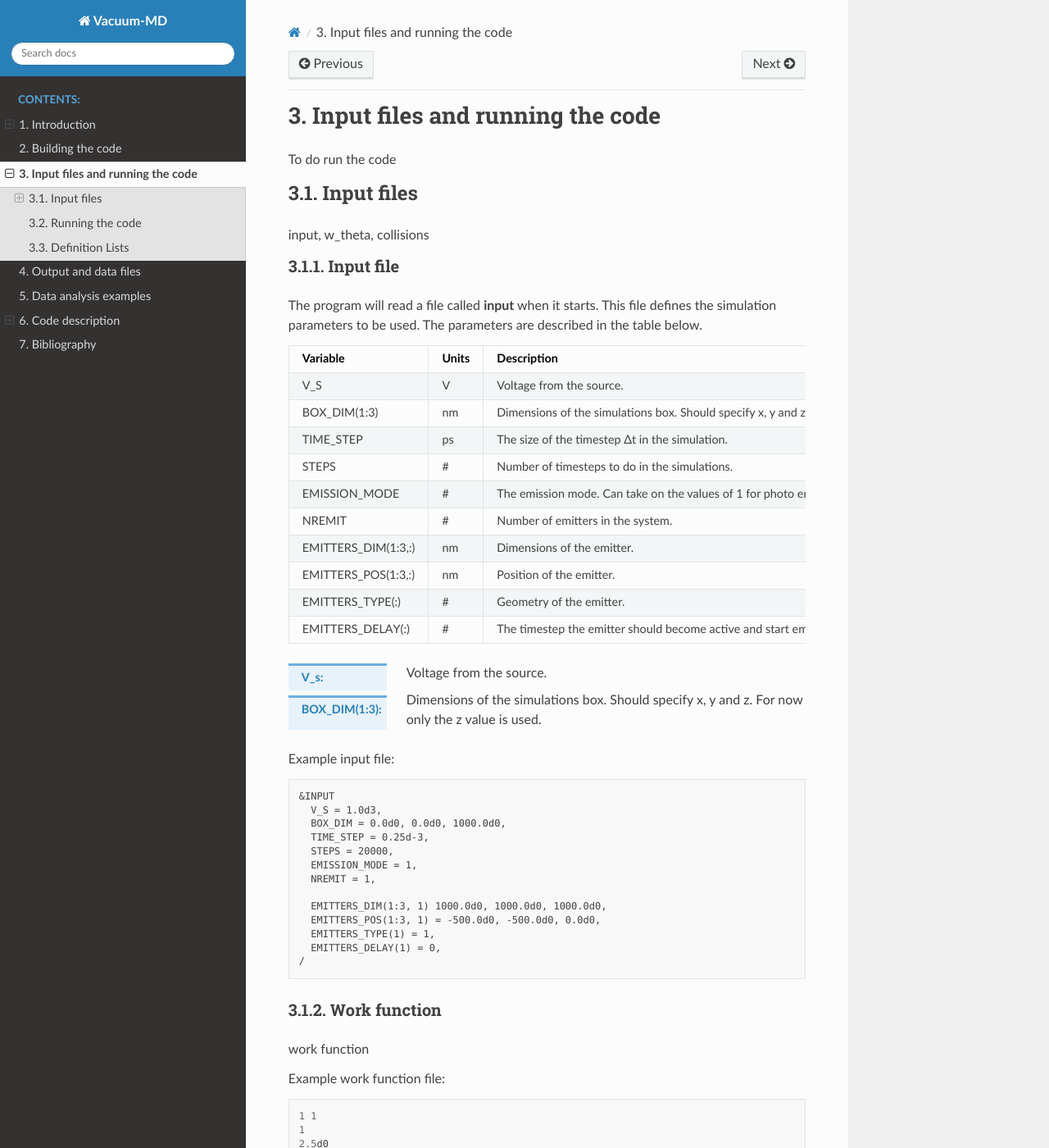
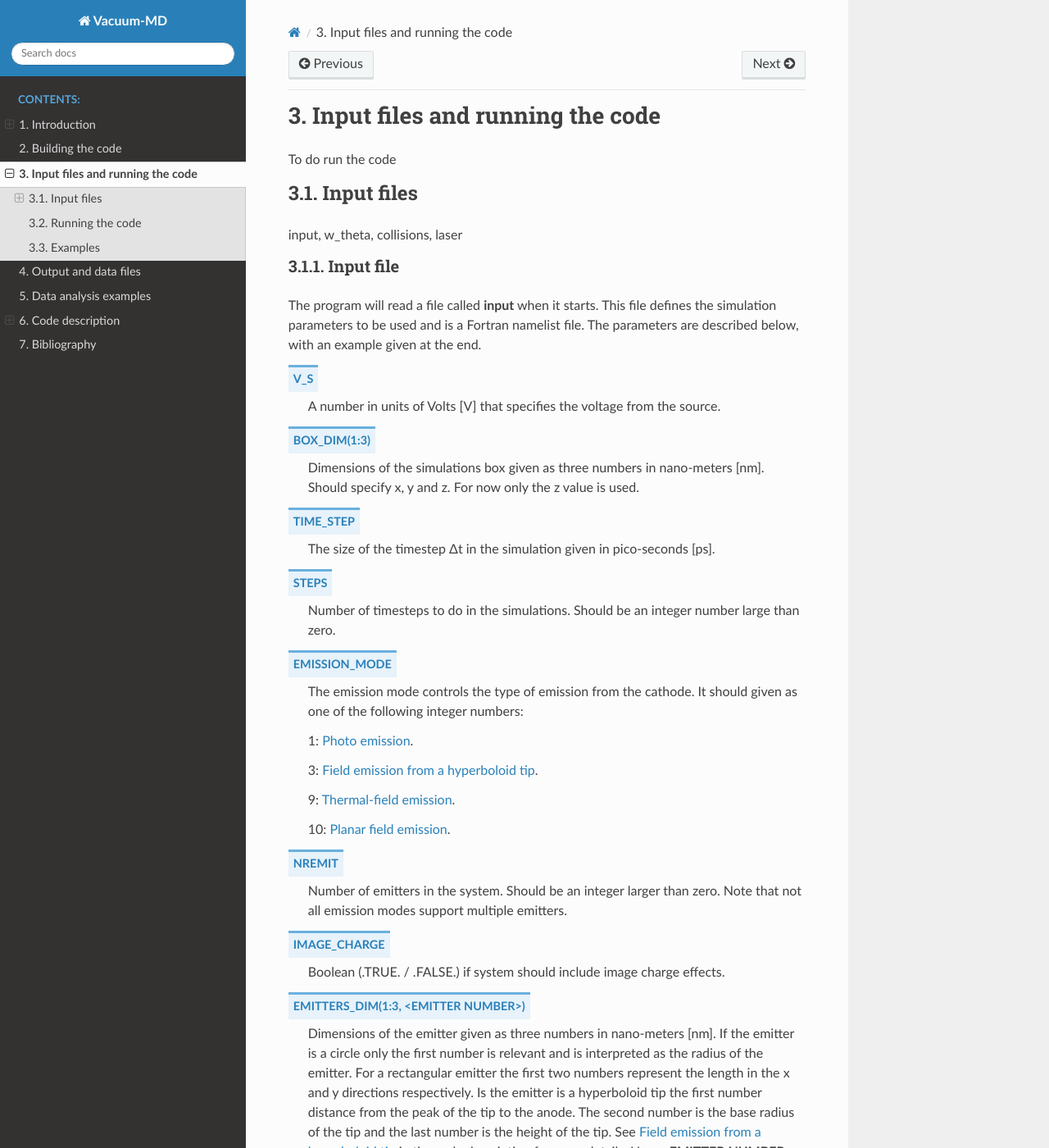
Before and after one commit to NanoPhysicsCenter/RUMDEED, a Sphinx documentation site: the page built from docs/source/run.rst, in a window 1280 px wide and 1400 px high. Shown: the whole window at 82% size. Built offline with Sphinx 7.4.7 and the Read the Docs theme 2.0.0, drawn with Linux system fonts in a browser that asks for light colours; some of the changed text lies outside the part shown.

Commit message:
pe docs update

```diff
--- a/docs/source/run.rst
+++ b/docs/source/run.rst
@@ -5,34 +5,59 @@
 
 Input files
 -----------
-input, w_theta, collisions
+input, w_theta, collisions, laser
 
 Input file
 ++++++++++
-The program will read a file called **input** when it starts. This file defines the simulation parameters to be used. The parameters are described
-in the table below.
+The program will read a file called **input** when it starts. This file defines the simulation parameters to be used and is a Fortran namelist file.
+The parameters are described below, with an example given at the end.
 
-===================  =====  ===========
-Variable             Units  Description
-===================  =====  ===========
-V_S                  V      Voltage from the source.
-BOX_DIM(1:3)         nm     Dimensions of the simulations box. Should specify x, y and z. For now only the z value is used.
-TIME_STEP            ps     The size of the timestep Δt in the simulation.
-STEPS                #      Number of timesteps to do in the simulations.
-EMISSION_MODE        #      The emission mode. Can take on the values of 1 for photo emission, 3 for field emission from a hyperboloid tip, 10 for planar field emission and 10 for thermal-field emission.
-NREMIT               #      Number of emitters in the system.
-EMITTERS_DIM(1:3,:)  nm     Dimensions of the emitter.
-EMITTERS_POS(1:3,:)  nm     Position of the emitter.
-EMITTERS_TYPE(:)     #      Geometry of the emitter.
-EMITTERS_DELAY(:)    #      The timestep the emitter should become active and start emitting.
-===================  =====  ===========
+V_S
+    A number in units of Volts [V] that specifies the voltage from the source.
+BOX_DIM(1:3)
+    Dimensions of the simulations box given as three numbers in nano-meters [nm]. Should specify x, y and z. For now only the z value is used.
+TIME_STEP
+    The size of the timestep Δt in the simulation given in pico-seconds [ps].
+STEPS
+    Number of timesteps to do in the simulations. Should be an integer number large than zero.
+EMISSION_MODE
+    The emission mode controls the type of emission from the cathode. It should given as one of the following integer numbers:
 
-.. bibliographic fields (which also require a transform):
+    1: :ref:`Photo emission <photo>`.
 
-:V_s: Voltage from the source.
-:BOX_DIM(1:3): Dimensions of the simulations box. Should specify x, y and z. For now only the z value is used.
+    3: :ref:`Field emission from a hyperboloid tip <field-tip>`.
 
-Example input file:
+    9: :ref:`Thermal-field emission <thermal-field>`.
+
+    10: :ref:`Planar field emission <field>`.
+NREMIT
+    Number of emitters in the system. Should be an integer larger than zero. Note that not all emission modes support multiple emitters.
+IMAGE_CHARGE
+    Boolean (.TRUE. / .FALSE.) if system should include image charge effects.
+EMITTERS_DIM(1:3, <EMITTER NUMBER>)
+    Dimensions of the emitter given as three numbers in nano-meters [nm].
+    If the emitter is a circle only the first number is relevant and is interpreted as the radius of the emitter.
+    For a rectangular emitter the first two numbers represent the length in the x and y directions respectively.
+    Is the emitter is a hyperboloid tip the first number distance from the peak of the tip to the anode. The second number is the base radius of the tip
+    and the last number is the height of the tip. See :ref:`Field emission from a hyperboloid tip <field-tip>` in the code description for more details.
+    Here **<EMITTER NUMBER>** should be replaced by the number of the emitter.
+    This line should be given for all emitters in the system.
+EMITTERS_POS(1:3, <EMITTER NUMBER>)
+    Position of the emitter given as three numbers in nano-meters [nm]. Here **<EMITTER NUMBER>** should be replaced by the number of the emitter.
+    This line should be given for all emitters in the system.
+EMITTERS_TYPE(<EMITTER NUMBER>)
+    Geometry of the emitter given as an integer. It should be given as one of the following integer numbers:
+
+    1: Circular emitter. The dimensions **to do**
+
+    2: Rectangle. The dimensions ... **to do**
+
+    Here **<EMITTER NUMBER>** should be replaced by the number of the emitter. This line should be given for all emitters in the system.
+EMITTERS_DELAY(<EMITTER NUMBER>)
+    The timestep the emitter should become active and start emitting. Here **<EMITTER NUMBER>** should be replaced by the number of the emitter.
+    This line should be given for all emitters in the system.
+
+Example input file with one emitter doing planar field emission:
 
 .. code-block:: text
 
@@ -41,8 +66,9 @@
     BOX_DIM = 0.0d0, 0.0d0, 1000.0d0,
     TIME_STEP = 0.25d-3,
     STEPS = 20000,
-    EMISSION_MODE = 1,
+    EMISSION_MODE = 10,
     NREMIT = 1,
+    IMAGE_CHARGE = .TRUE.
 
     EMITTERS_DIM(1:3, 1) 1000.0d0, 1000.0d0, 1000.0d0,
     EMITTERS_POS(1:3, 1) = -500.0d0, -500.0d0, 0.0d0,
@@ -64,35 +90,41 @@
 ++++++++++
 N\ :sub:`2` files
 
+Laser
++++++
+
+Laser file
+
+.. code-block:: console
+
+    1 2 2
+    4.7 0.02
+    10000 1000 5
+
+Photoemission Input Warning
++++++++++++++++++++++++++++
+
+    The header/first line sets parameters;
+    The first number enables Gaussian electron emission pulse, 1 = on, 2 = off.
+    Second number selects type of laser input, 1 for fixed photon energy, 2 for Poisson distributed photon energy.
+    Third number picks velocity profile for electrons, 1 being zero initial velocity, 2 for work function dependant inital velocity.
+
+    Second line is laser (photon) energy and variation, first being the laser 'mean' energy level in electronVolts (eV) and second being standard deviation of the laser (in eV's as well).
+    This is normal distribution with Box-Muller method.
+    For work function dependant initial velocity the energy is compared to the work function with the excess making way for Newtonian velocity given to the electrons.
+
+    Third line is gauss pulse parameters, center (mu), width (sigma) and A(mplitude) of the pulse.
+    The gaussian pulse is simulated with output restriction of electrons according to normal distribution.
+    This should in theory simulate the Quantum Efficiency and Intensity via amplitude modulation.
 
 Running the code
 -----------------
 
 To do
 
-Definition Lists
-----------------
+Examples
+--------
 
-Term
-    Definition
-Term : classifier
-    Definition paragraph 1.
-
-    Definition paragraph 2.
-Term
-    Definition
-
-I have no clue why the definition list below is classified as a different style
-of definition list than the one above.
-
-Is it the spaces in the term?
-    Maybe it was the multiple line paragraph
-    in the line below that caused this?
-
-Is it the paragraph above the list maybe?
-    I guess a lot of these lists don't have leading paragraphs?
-
-Is it everything all at once?
-    Who knows?!
+Describe examples in the Examples/ folder and make new ones. To do...
 
 .. index:: Collisions, N₂, input, w_theta, work function, time_step, time step, box_dim, steps, emission_mode, nremit
```
Also changed, not shown: docs/source/code.rst (+43 -1 lines).
